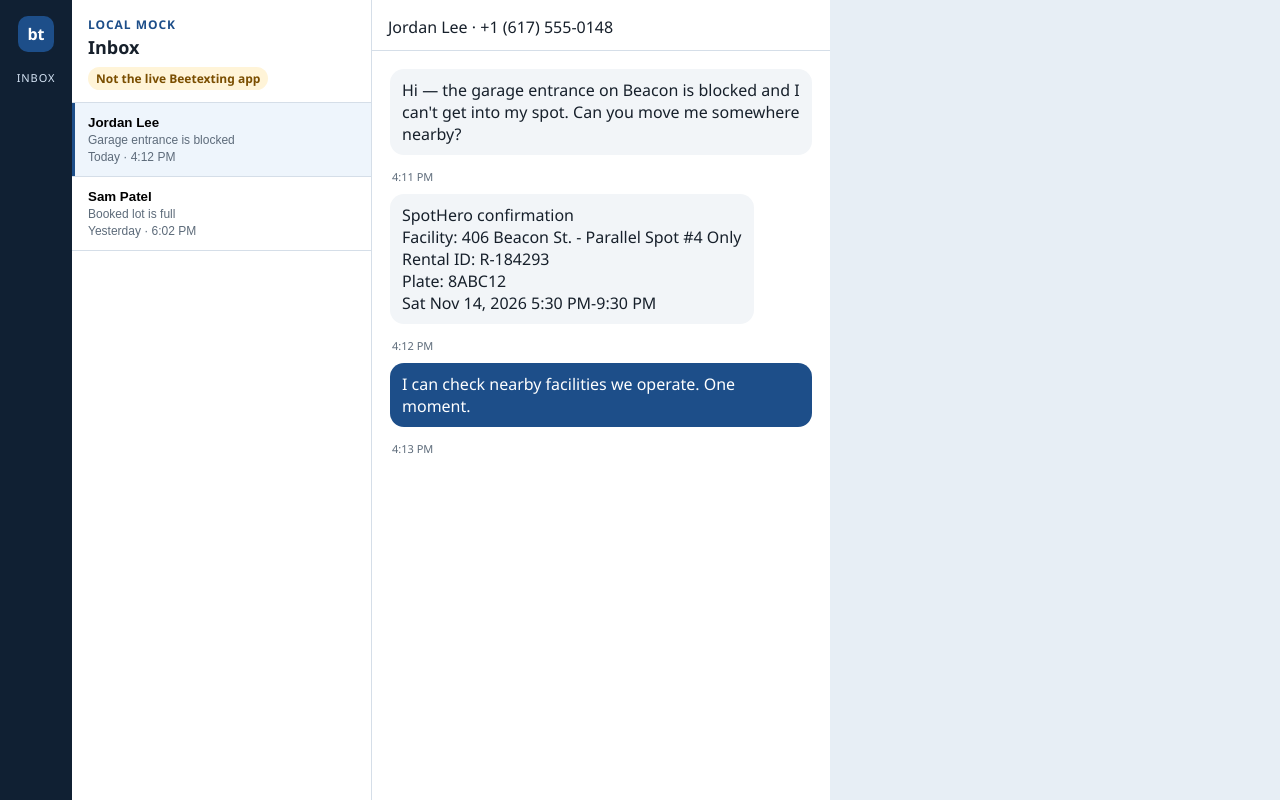
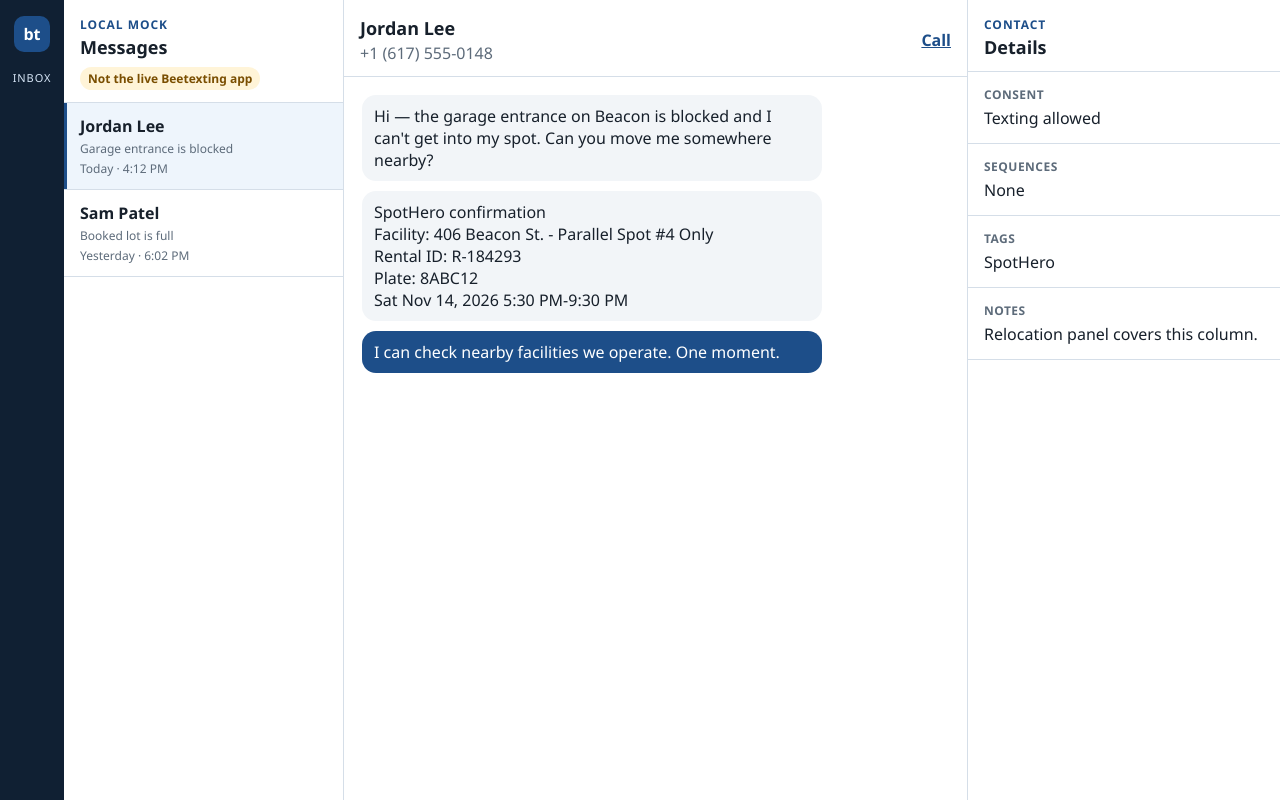
Before and after one commit to customersupport-creator/beetexting-relocation-panel, a browser extension: page mock/index.html in a window 1280 px wide. Drawn offline with Linux system fonts and the light colour scheme.

Commit message:
Match detection to the logged-in Beetexting inbox.
Conversation switches come from the active card and contact phone, not the URL. The panel overlays the existing contact column, and the mock page uses that same DOM.

Co-authored-by: customersupport-creator <customersupport-creator@users.noreply.github.com>

```diff
--- a/extension/content/content.css
+++ b/extension/content/content.css
@@ -19,7 +19,7 @@
 
 #ysr-relocation-tab {
   width: 36px;
-  height: 100vh;
+  height: 100%;
   margin: 0;
   padding: 0;
   border: 0;
@@ -40,8 +40,8 @@
 }
 
 #ysr-relocation-frame {
-  width: 400px;
-  height: 100vh;
+  width: 340px;
+  height: 100%;
   border: 0;
   background: #f3efe6;
   box-shadow: -12px 0 32px rgba(28, 25, 21, 0.18);
--- a/extension/options/options.js
+++ b/extension/options/options.js
@@ -10,7 +10,10 @@
     "selectorConversationRoot",
     "selectorMessageText",
     "selectorThreadTitle",
-    "selectorActiveConversation"
+    "selectorActiveConversation",
+    "selectorContactPhone",
+    "selectorPhoneLink",
+    "selectorContactColumn"
   ];
 
   function setStatus(text) {
--- a/extension/panel/panel.css
+++ b/extension/panel/panel.css
@@ -83,7 +83,7 @@ input {
 
 .times {
   display: grid;
-  grid-template-columns: 1fr 1fr;
+  grid-template-columns: 1fr;
   gap: 8px;
 }
 
--- a/mock/inbox.css
+++ b/mock/inbox.css
@@ -15,13 +15,12 @@ body {
   margin: 0;
   color: var(--ink);
   background: var(--canvas);
-  padding-right: 450px;
 }
 
 .app {
-  min-height: 100vh;
+  height: 100vh;
   display: grid;
-  grid-template-columns: 72px 300px minmax(0, 1fr);
+  grid-template-columns: 64px 280px minmax(0, 1fr) 312px;
 }
 
 .rail {
@@ -52,17 +51,29 @@ body {
 }
 
 .list,
-.thread {
+.thread,
+.contact-block {
   background: white;
-  min-height: 100vh;
+  min-height: 0;
+  min-width: 0;
 }
 
-.list { border-right: 1px solid var(--line); }
+.list { border-right: 1px solid var(--line); overflow: auto; }
+.thread { display: flex; flex-direction: column; border-right: 1px solid var(--line); }
+.contact-block { overflow: auto; }
 
 .list header,
-.thread header {
+.thread-head,
+app-contact-panel > header {
   padding: 16px 16px 12px;
   border-bottom: 1px solid var(--line);
+}
+
+.thread-head {
+  display: flex;
+  justify-content: space-between;
+  align-items: center;
+  gap: 12px;
 }
 
 .kicker {
@@ -75,6 +86,11 @@ body {
 }
 
 h1, h2 { margin: 2px 0 0; font-size: 18px; }
+h3 { margin: 0 0 4px; font-size: 12px; letter-spacing: 0.04em; text-transform: uppercase; color: var(--muted); }
+
+.contact-name { font-size: 18px; font-weight: 750; }
+.contact-phone-number { color: var(--muted); margin-top: 2px; }
+#contact-phone-link { color: var(--accent); font-weight: 700; }
 
 .mock-pill {
   display: inline-block;
@@ -87,37 +103,37 @@ h1, h2 { margin: 2px 0 0; font-size: 18px; }
   font-weight: 700;
 }
 
-.thread-button {
-  display: block;
-  width: 100%;
-  text-align: left;
-  border: 0;
+.conversation-card {
   border-bottom: 1px solid var(--line);
-  background: white;
-  padding: 12px 16px;
   cursor: pointer;
 }
 
-.thread-button.active { background: #eef5fc; box-shadow: inset 3px 0 var(--accent); }
-
+.card-wrapper { padding: 12px 16px; }
+.conversation-card.active { background: #eef5fc; box-shadow: inset 3px 0 var(--accent); }
 .who { display: block; font-weight: 750; }
 .preview, .when { display: block; color: var(--muted); font-size: 12px; margin-top: 3px; }
 
-.thread header strong { font-size: 16px; }
-.phone { color: var(--muted); font-weight: 500; }
+app-texting-scroller { display: flex; flex: 1; min-height: 0; }
+.roll-container { flex: 1; overflow: auto; }
+.messages-wrapper { display: flex; flex-direction: column; gap: 10px; padding: 18px 18px 48px; }
 
-.messages { padding: 18px 18px 48px; display: flex; flex-direction: column; gap: 10px; }
-
-.bubble {
-  max-width: 460px;
+.message { max-width: 460px; }
+.message.incoming { align-self: flex-start; }
+.message.outgoing { align-self: flex-end; }
+.message-text {
   padding: 10px 12px;
   border-radius: 14px;
   white-space: pre-wrap;
 }
+.message.incoming .message-text { background: #f2f5f8; }
+.message.outgoing .message-text { background: var(--accent); color: white; }
+.message-text p { margin: 0; }
 
-.bubble.in { background: #f2f5f8; align-self: flex-start; }
-.bubble.out { background: var(--accent); color: white; align-self: flex-end; }
-.time { margin: 4px 2px 0; color: var(--muted); font-size: 11px; }
+app-contact-panel section {
+  padding: 14px 16px;
+  border-bottom: 1px solid var(--line);
+}
+app-contact-panel p { margin: 0; }
 
 .notice {
   margin: 16px;
--- a/mock/inbox.js
+++ b/mock/inbox.js
@@ -2,28 +2,39 @@
   "use strict";
 
   var threads = {
-    jordan: { title: "Jordan Lee · +1 (617) 555-0148", template: "tpl-jordan" },
-    sam: { title: "Sam Patel · +1 (617) 555-0194", template: "tpl-sam" }
+    jordan: {
+      name: "Jordan Lee",
+      phone: "+1 (617) 555-0148",
+      tel: "tel:+16175550148",
+      template: "tpl-jordan"
+    },
+    sam: {
+      name: "Sam Patel",
+      phone: "+1 (617) 555-0194",
+      tel: "tel:+16175550194",
+      template: "tpl-sam"
+    }
   };
 
   function show(id) {
     var thread = threads[id];
     if (!thread) return;
-    document.querySelectorAll("[data-ysr-thread]").forEach(function (button) {
-      var on = button.getAttribute("data-thread-id") === id;
-      button.classList.toggle("active", on);
-      if (on) button.setAttribute("aria-current", "true");
-      else button.removeAttribute("aria-current");
+    document.querySelectorAll(".conversation-card").forEach(function (card) {
+      card.classList.toggle("active", card.getAttribute("data-thread-id") === id);
     });
-    document.querySelector("[data-ysr-thread-title]").textContent = thread.title;
-    var body = document.querySelector("[data-ysr-messages]");
-    body.replaceChildren();
-    body.appendChild(document.getElementById(thread.template).content.cloneNode(true));
+    document.getElementById("contact-title-name").textContent = thread.name;
+    document.getElementById("contact-phone-number").textContent = thread.phone;
+    var link = document.getElementById("contact-phone-link");
+    link.setAttribute("href", thread.tel);
+    link.textContent = thread.phone;
+    var messages = document.querySelector("app-texting-scroller .messages-wrapper");
+    messages.replaceChildren();
+    messages.appendChild(document.getElementById(thread.template).content.cloneNode(true));
   }
 
-  document.querySelectorAll("[data-ysr-thread]").forEach(function (button) {
-    button.addEventListener("click", function () {
-      show(button.getAttribute("data-thread-id"));
+  document.querySelectorAll(".conversation-card").forEach(function (card) {
+    card.addEventListener("click", function () {
+      show(card.getAttribute("data-thread-id"));
     });
   });
 })();
--- a/mock/index.html
+++ b/mock/index.html
@@ -15,46 +15,95 @@
       <section class="list">
         <header>
           <p class="kicker">Local mock</p>
-          <h1>Inbox</h1>
+          <h1>Messages</h1>
           <span class="mock-pill">Not the live Beetexting app</span>
         </header>
-        <button class="thread-button active" type="button" data-ysr-thread data-thread-id="jordan" aria-current="true">
+        <div class="conversation-card active" data-thread-id="jordan">
+          <div class="card-wrapper">
             <span class="who">Jordan Lee</span>
             <span class="preview">Garage entrance is blocked</span>
             <span class="when">Today · 4:12 PM</span>
-        </button>
-        <button class="thread-button" type="button" data-ysr-thread data-thread-id="sam">
+          </div>
+        </div>
+        <div class="conversation-card" data-thread-id="sam">
+          <div class="card-wrapper">
             <span class="who">Sam Patel</span>
             <span class="preview">Booked lot is full</span>
             <span class="when">Yesterday · 6:02 PM</span>
-        </button>
+          </div>
+        </div>
       </section>
-      <main class="thread" data-ysr-conversation>
+      <main class="thread">
+        <header class="thread-head">
+          <div>
+            <div id="contact-title-name" class="contact-name">Jordan Lee</div>
+            <div id="contact-phone-number" class="contact-phone-number">+1 (617) 555-0148</div>
+          </div>
+          <a id="contact-phone-link" href="tel:+16175550148">Call</a>
+        </header>
+        <app-texting-scroller>
+          <div class="roll-container">
+            <div class="messages-wrapper">
+              <div class="message-block" data-id="msg-jordan-1">
+                <div class="message incoming">
+                  <div class="message-text"><p>Hi — the garage entrance on Beacon is blocked and I can't get into my spot. Can you move me somewhere nearby?</p></div>
+                </div>
+              </div>
+              <div class="message-block" data-id="msg-jordan-2">
+                <div class="message incoming">
+                  <div class="message-text" data-sample="beacon"><p>SpotHero confirmation<br>Facility: 406 Beacon St. - Parallel Spot #4 Only<br>Rental ID: R-184293<br>Plate: 8ABC12<br>Sat Nov 14, 2026 5:30 PM-9:30 PM</p></div>
+                </div>
+              </div>
+              <div class="message-block" data-id="msg-jordan-3">
+                <div class="message outgoing">
+                  <div class="message-text"><p>I can check nearby facilities we operate. One moment.</p></div>
+                </div>
+              </div>
+            </div>
+          </div>
+        </app-texting-scroller>
+      </main>
+      <aside class="column-block contact-block">
+        <app-contact-panel>
           <header>
-          <div data-ysr-thread-title>Jordan Lee · +1 (617) 555-0148</div>
+            <p class="kicker">Contact</p>
+            <h2>Details</h2>
           </header>
-        <div class="messages" data-ysr-messages>
-          <div class="bubble in" data-ysr-message>Hi — the garage entrance on Beacon is blocked and I can't get into my spot. Can you move me somewhere nearby?</div>
-          <div class="time">4:11 PM</div>
-          <div class="bubble in" data-ysr-message data-sample="beacon">SpotHero confirmation<br>Facility: 406 Beacon St. - Parallel Spot #4 Only<br>Rental ID: R-184293<br>Plate: 8ABC12<br>Sat Nov 14, 2026 5:30 PM-9:30 PM</div>
-          <div class="time">4:12 PM</div>
-          <div class="bubble out" data-ysr-message>I can check nearby facilities we operate. One moment.</div>
-          <div class="time">4:13 PM</div>
-        </div>
-      </main>
+          <section class="consent-section"><h3>Consent</h3><p>Texting allowed</p></section>
+          <section class="sequence-tags-section"><h3>Sequences</h3><p>None</p></section>
+          <section class="tags-section"><h3>Tags</h3><p>SpotHero</p></section>
+          <section class="notes-section"><h3>Notes</h3><p>Relocation panel covers this column.</p></section>
+        </app-contact-panel>
+      </aside>
     </div>
     <template id="tpl-jordan">
-      <div class="bubble in" data-ysr-message>Hi — the garage entrance on Beacon is blocked and I can't get into my spot. Can you move me somewhere nearby?</div>
-      <div class="time">4:11 PM</div>
-      <div class="bubble in" data-ysr-message data-sample="beacon">SpotHero confirmation<br>Facility: 406 Beacon St. - Parallel Spot #4 Only<br>Rental ID: R-184293<br>Plate: 8ABC12<br>Sat Nov 14, 2026 5:30 PM-9:30 PM</div>
-      <div class="time">4:12 PM</div>
-      <div class="bubble out" data-ysr-message>I can check nearby facilities we operate. One moment.</div>
-      <div class="time">4:13 PM</div>
+      <div class="message-block" data-id="msg-jordan-1">
+        <div class="message incoming">
+          <div class="message-text"><p>Hi — the garage entrance on Beacon is blocked and I can't get into my spot. Can you move me somewhere nearby?</p></div>
+        </div>
+      </div>
+      <div class="message-block" data-id="msg-jordan-2">
+        <div class="message incoming">
+          <div class="message-text" data-sample="beacon"><p>SpotHero confirmation<br>Facility: 406 Beacon St. - Parallel Spot #4 Only<br>Rental ID: R-184293<br>Plate: 8ABC12<br>Sat Nov 14, 2026 5:30 PM-9:30 PM</p></div>
+        </div>
+      </div>
+      <div class="message-block" data-id="msg-jordan-3">
+        <div class="message outgoing">
+          <div class="message-text"><p>I can check nearby facilities we operate. One moment.</p></div>
+        </div>
+      </div>
     </template>
     <template id="tpl-sam">
-      <div class="bubble in" data-ysr-message>The lot you sold me is full and I am circling the block.</div>
-      <div class="time">Yesterday</div>
-      <div class="bubble in" data-ysr-message data-sample="state">SpotHero confirmation<br>Facility: 75 State St. - Valet Only<br>Rental ID: R-190044<br>Plate: 4ZK819<br>Fri Nov 13, 2026 8:00 AM-6:00 PM</div>
+      <div class="message-block" data-id="msg-sam-1">
+        <div class="message incoming">
+          <div class="message-text"><p>The lot you sold me is full and I am circling the block.</p></div>
+        </div>
+      </div>
+      <div class="message-block" data-id="msg-sam-2">
+        <div class="message incoming">
+          <div class="message-text" data-sample="state"><p>SpotHero confirmation<br>Facility: 75 State St. - Valet Only<br>Rental ID: R-190044<br>Plate: 4ZK819<br>Fri Nov 13, 2026 8:00 AM-6:00 PM</p></div>
+        </div>
+      </div>
     </template>
     <script src="/inbox.js"></script>
   </body>
```
Also changed, not shown: extension/content/content.js (+53 -7 lines), extension/options/options.html (+13 -1 lines), test/extract.test.js (+19 -1 lines), test/settings.test.js (+12 -1 lines), README.md, docs/panel-on-mock-page.png, extension/lib/defaults.js. Lines whose indentation alone changed are shown as unchanged.
